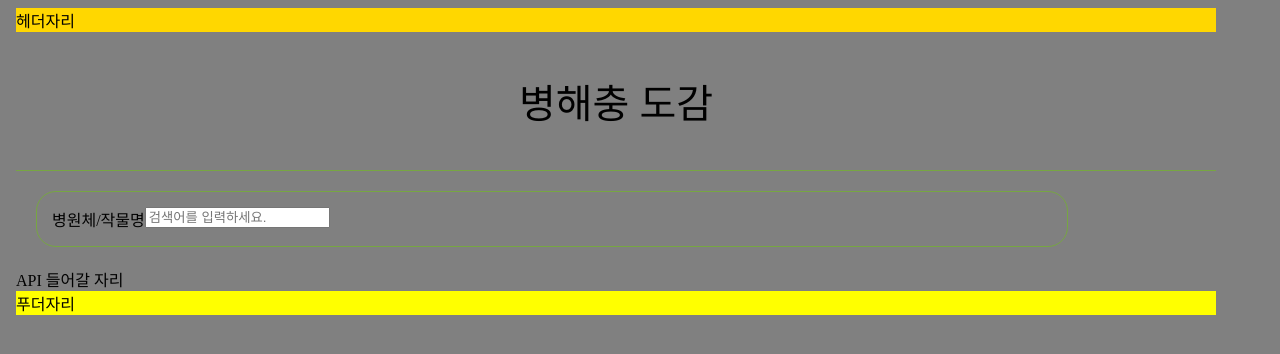
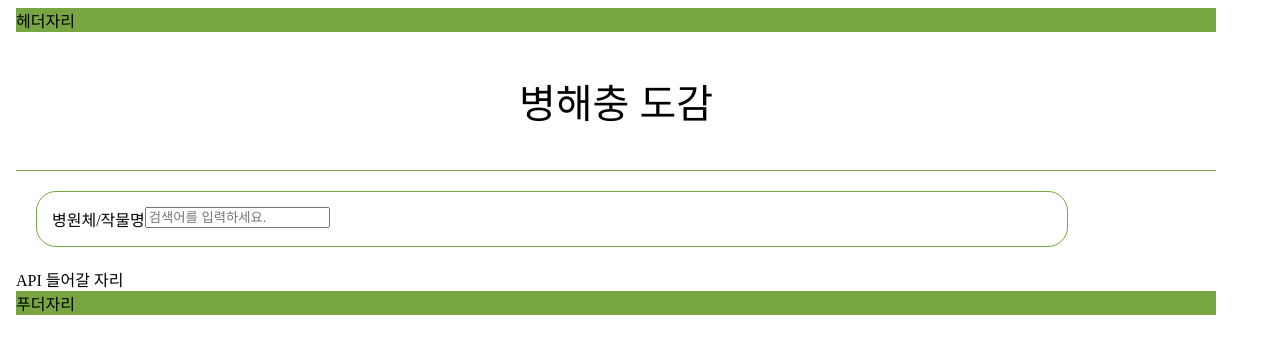
Before and after one commit to treasure-2u/batDream, a React (Create React App) app: page /BugMain in a window 1280 px wide. Shown: the top 354 px of the page. Built offline with nearby package versions, Linux system fonts and the light colour scheme.

Commit message:
style: 헤더 풋터 기본 색깔 변경

```diff
--- a/src/styles/bugmain.scss
+++ b/src/styles/bugmain.scss
@@ -1,13 +1,13 @@
 header {
-  background-color: gold;
+  background-color: #77a642;
 }
 footer {
-  background-color: yellow;
+  background-color: #77a642;
 }
 body {
   width: 1200px;
   height: 100vh; /* 뷰포트의 높이를 기준으로 body 요소의 높이 설정 */
-  background-color: gray;
+  background-color: white;
 }
 .bug-title {
   text-align: center;
```
